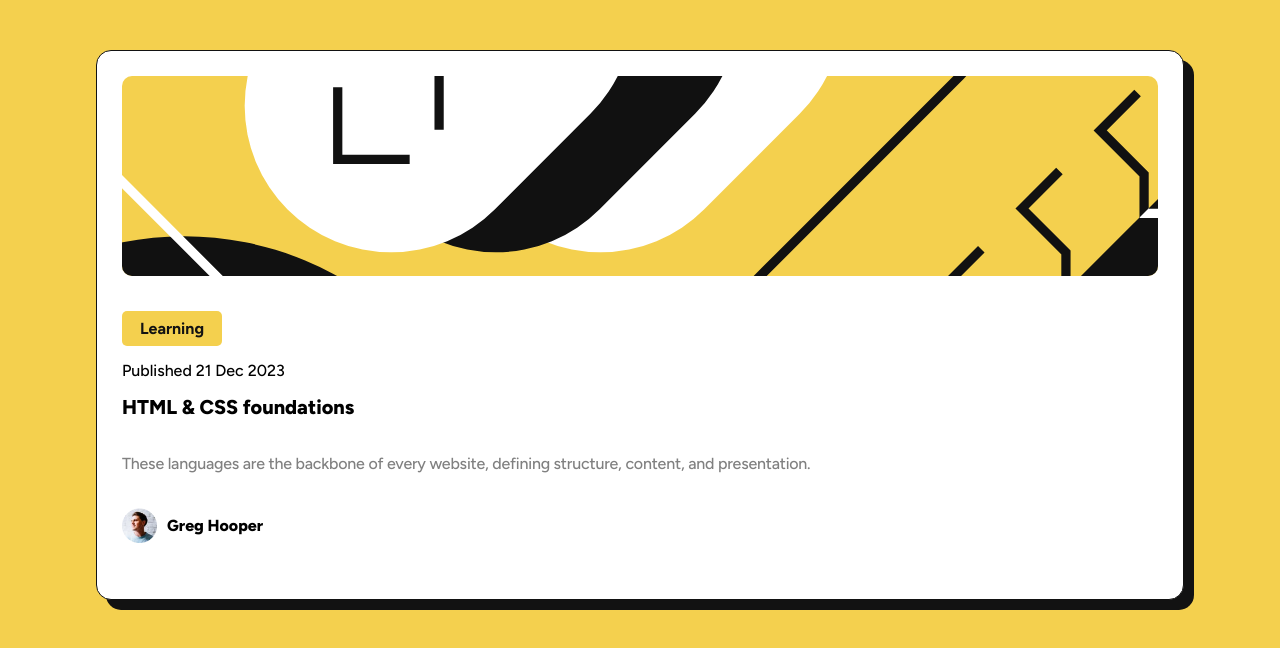
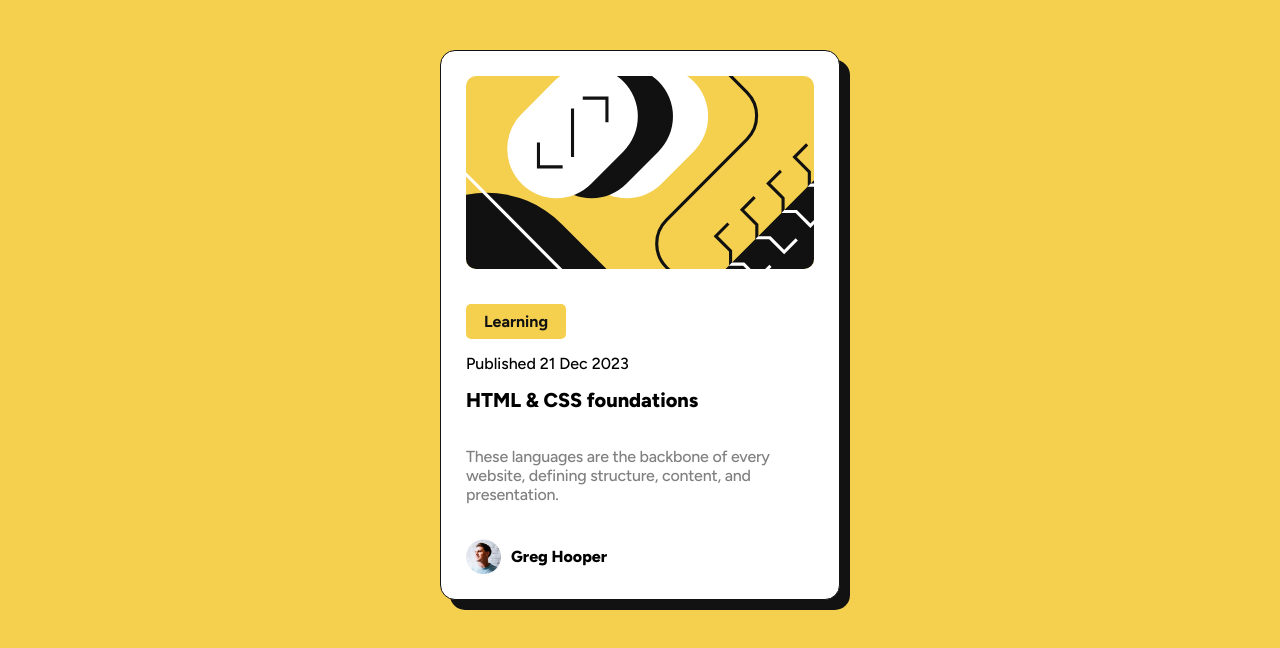
Before and after one commit to JuanBlancodev/blog-preview-card, a React (Vite) app: page / in a window 1280 px wide. Shown: the top 648 px of the page. Built offline with nearby package versions, Linux system fonts and the light colour scheme.

Commit message:
responsive design added

```diff
--- a/src/components/App.jsx
+++ b/src/components/App.jsx
@@ -7,6 +7,7 @@ import Footer from './Footer'
 const Wrapper = styled.div`
   margin: 50px auto;
   width: 85%;
+  max-width: 400px;
   height: 550px;
 
   padding: 25px;
--- a/src/components/Header.jsx
+++ b/src/components/Header.jsx
@@ -11,7 +11,7 @@ const Header = () => {
     <Container>
       <Label info="Learning" />
       <p className='fw-normal'>Published 21 Dec 2023</p>
-      <h1 className='fw-bold fs-medium nowarp'>HTML & CSS foundations</h1>
+      <h1 className='active fw-bold fs-medium nowarp'>HTML & CSS foundations</h1>
     </Container>
   )
 }
--- a/src/components/MainSection.jsx
+++ b/src/components/MainSection.jsx
@@ -3,6 +3,10 @@ import styled from 'styled-components'
 const Info = styled.p`
   text-align: justify;
   letter-spacing: -0.2px;
+
+  @media (width >= 460px){
+    text-align: left;
+  }
 `
 
 const MainSection = () => {
--- a/src/css/index.css
+++ b/src/css/index.css
@@ -94,3 +94,9 @@ p{
 .nowarp{
   text-wrap: nowrap;
 }
+
+/* Other */
+.active:hover{
+  cursor: pointer;
+  color: var(--color-primary);
+}
```
